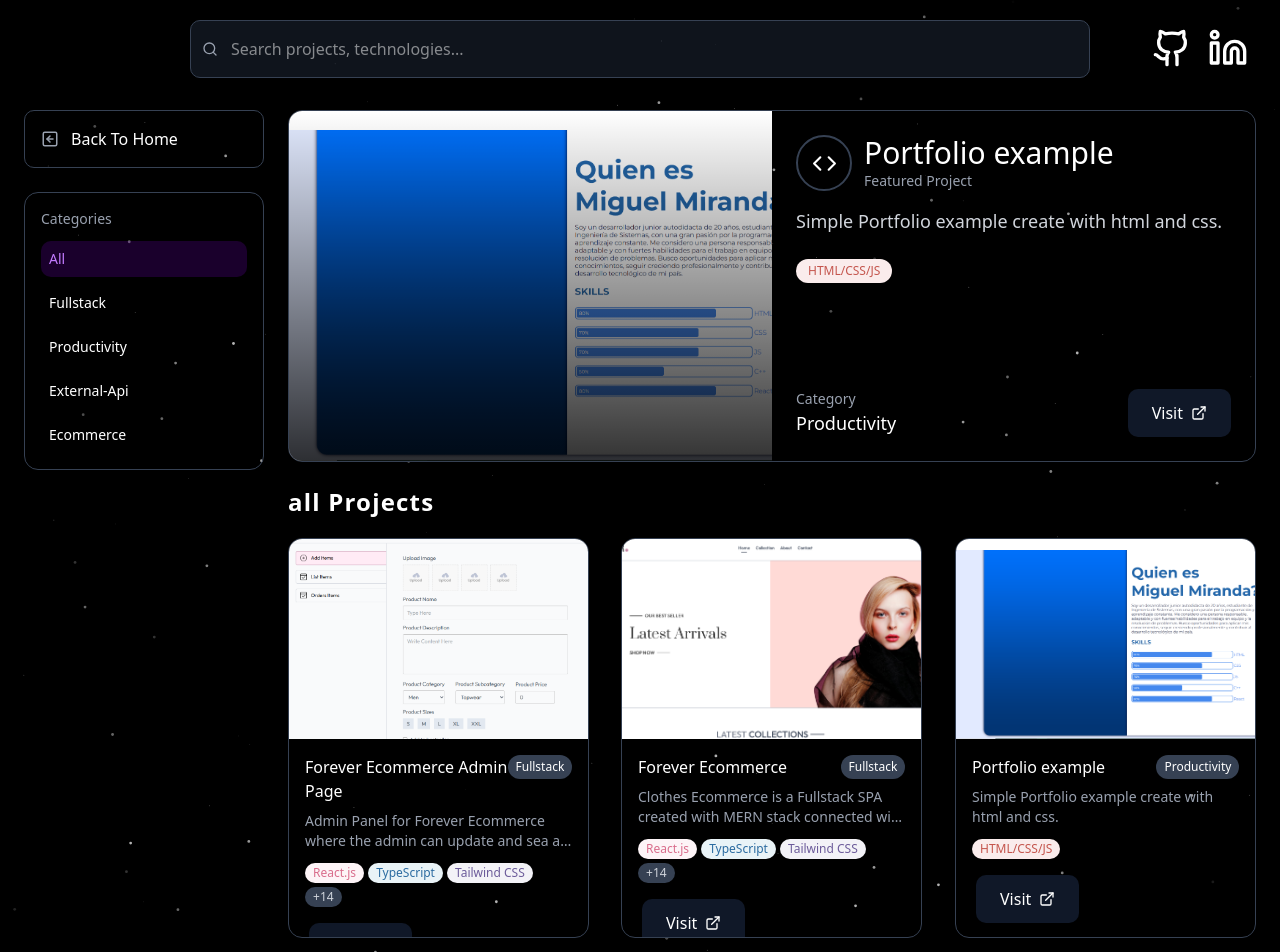
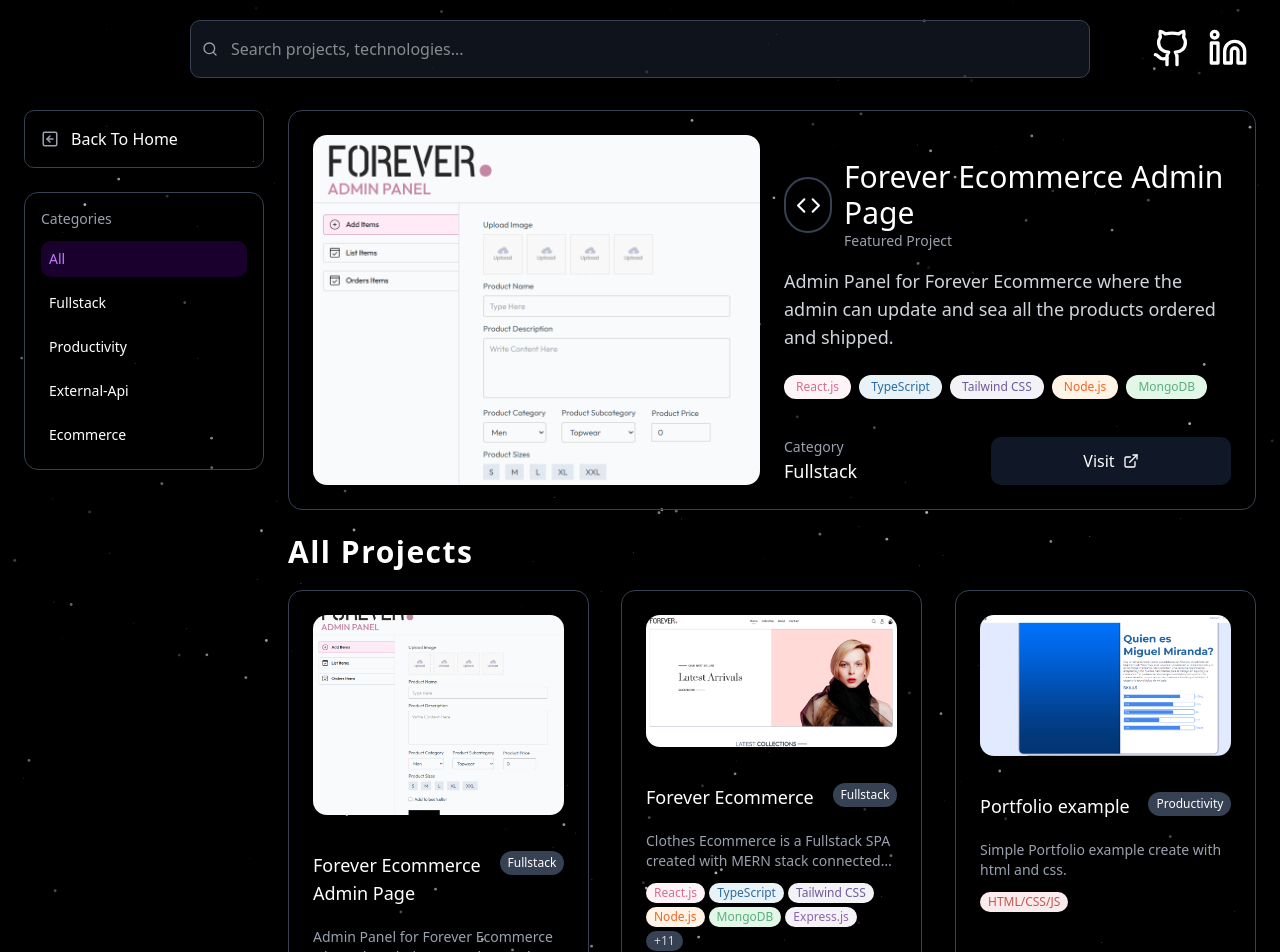
Before and after one commit to mirchez/miguel-portfolio, a Next.js app: page /proyects in a window 1280 px wide. Shown: the top 952 px of the page. Built offline with nearby package versions, Linux system fonts and the light colour scheme.

Commit message:
projects layout v4

```diff
--- a/app/(proyects)/proyects/allprojects/page.tsx
+++ /dev/null
@@ -1,5 +0,0 @@
-const page = () => {
-  return <div></div>;
-};
-
-export default page;
--- a/app/(proyects)/proyects/page.tsx
+++ b/app/(proyects)/proyects/page.tsx
@@ -2,7 +2,7 @@
 
 import { useState, useEffect } from "react";
 import Image from "next/image";
-import { motion } from "framer-motion";
+import { motion, AnimatePresence } from "framer-motion";
 import { projects } from "@/data/projects";
 import { Search, ExternalLink, SquareArrowLeft, Code } from "lucide-react";
 import { validateProjects } from "@/lib/utils";
@@ -68,21 +68,21 @@
     setFilteredProjects(result);
   }, [selectedCategory, searchQuery]);
 
-  // Set a random featured project every 30 seconds
+  // Set a random featured project every n seconds
   useEffect(() => {
     const interval = setInterval(() => {
       const randomIndex = Math.floor(Math.random() * validatedProjects.length);
       setFeaturedProject(validatedProjects[randomIndex]);
-    }, 5000);
+    }, 100000);
 
     return () => clearInterval(interval);
   }, []);
 
   return (
-    <div className="min-h-screen bg-black text-white overflow-x-hidden">
+    <div className="min-h-screen bg-black text-white overflow-x-hidden pb-15 sm:pb-2">
       <Particles
         className="absolute inset-0"
-        quantity={150}
+        quantity={250}
         ease={10}
         color="#ffffff"
         refresh
@@ -97,7 +97,7 @@
             <input
               type="text"
               placeholder="Search projects, technologies..."
-              className="w-full bg-gray-800/50 border border-gray-700 rounded-lg py-3 sm:py-4  pl-10 pr-4 focus:outline-none focus:ring-2 focus:ring-gray-600"
+              className=" w-full bg-gray-800/50 border border-gray-700 rounded-lg py-3 sm:py-4  pl-10 pr-4 focus:outline-none focus:ring-2 focus:ring-gray-600"
               value={searchQuery}
               onChange={(e) => setSearchQuery(e.target.value)}
             />
@@ -106,12 +106,11 @@
 
         <div className="grid grid-cols-1 lg:grid-cols-[240px_1fr] gap-6 p-6">
           {/* Categories for Mobile */}
-
           <div className="flex gap-2 lg:hidden items-center justify-center">
             <Link href="/">
               <div className="text-sm flex items-center gap-1 rounded-lg p-2 hover:bg-purple-500/20 cursor-pointer ">
                 <SquareArrowLeft size={18} className="text-gray-400" />
-                <span>Back To Home</span>
+                <span> Home</span>
               </div>
             </Link>
             <button
@@ -164,6 +163,7 @@
               </div>
             </Link>
 
+            {/* Categories */}
             <div className="border border-gray-700 rounded-xl p-4">
               <h3 className="text-sm font-medium text-gray-400 mb-3">
                 Categories
@@ -188,19 +188,25 @@
 
           {/* Main Content */}
           <div className="flex flex-col gap-6">
+            <AnimatePresence mode="wait">
               {/* Featured Project */}
+              {activeTab === "all" && (
                 <Tilt key="compact" rotationFactor={2} isRevese>
                   <motion.div
                     key={featuredProject.id}
                     initial={{ opacity: 0, y: 20 }}
                     animate={{ opacity: 1, y: 0 }}
-                exit={{ opacity: 0, y: 20 }}
-                transition={{ duration: 0.3 }}
-                className="border border-gray-700 rounded-xl overflow-hidden "
+                    exit={{ opacity: 0, y: -20 }}
+                    className="p-3 md:p-6 border border-gray-700 rounded-xl overflow-hidden"
                   >
-                <div className="grid grid-cols-1 md:grid-cols-2">
-                  <div className="relative aspect-video md:aspect-auto h-[300px] sm:h-[350px]">
-                    <div className="absolute inset-0 bg-gradient-to-t from-black/80 to-transparent z-10 " />
+                    <div className="grid grid-cols-1 md:grid-cols-2 sm:gap-6">
+                      <a
+                        href={featuredProject.link}
+                        target="_blank"
+                        rel="noopener noreferrer"
+                      >
+                        <div className="relative aspect-video md:aspect-auto">
+                          <div />
                           <Image
                             src={
                               featuredProject?.image ||
@@ -209,11 +215,12 @@
                             alt={featuredProject?.title || "Featured Project"}
                             width={600}
                             height={400}
-                      className="object-cover h-full w-full object-top"
+                            className="object-cover h-[300px] sm:h-[350px] w-full object-top rounded-xl relative aspect-video md:aspect-auto"
                           />
                         </div>
+                      </a>
 
-                  <div className="p-6 flex flex-col justify-between">
+                      <div className="pt-6 px-0 flex flex-col justify-between">
                         <div>
                           <div className="flex items-center gap-3 mb-4 ">
                             <div className="w-10 h-10 md:w-14 md:h-14 rounded-full border-2 border-gray-700 flex items-center justify-center hover:bg-purple-500/20 transition-all duration-200 cursor-pointer">
@@ -241,7 +248,8 @@
                                   key={`${featuredProject.id}-${tech.id}`}
                                   className="text-xs px-3 py-1 rounded-full"
                                   style={{
-                                backgroundColor: tech.color?.bg || "#2d2d3a",
+                                    backgroundColor:
+                                      tech.color?.bg || "#2d2d3a",
                                     color: tech.color?.text || "#a8a8b3",
                                   }}
                                 >
@@ -253,7 +261,9 @@
 
                         <div className="flex justify-between items-center">
                           <div>
-                        <div className="text-sm text-gray-400">Category</div>
+                            <div className="text-sm text-gray-400">
+                              Category
+                            </div>
                             <div className="text-sm md:text-lg font-medium capitalize">
                               {featuredProject?.category}
                             </div>
@@ -263,7 +273,7 @@
                             href={featuredProject.link}
                             target="_blank"
                             rel="noopener noreferrer"
-                        className="px-4 py-3 sm:px-6 bg-gray-900 text-white rounded-lg hover:bg-purple-500/20 font-medium"
+                            className="px-4 py-3 sm:px-6 bg-gray-900 text-white rounded-lg hover:bg-purple-500/20 font-medium xl:w-60"
                           >
                             <button className="flex items-center gap-2 font-medium text-ellipsis w-full justify-center ">
                               Visit
@@ -275,11 +285,20 @@
                     </div>
                   </motion.div>
                 </Tilt>
+              )}
 
               {/* Projects Grid */}
-            <div>
-              <h2 className="text-xl md:text-2xl font-bold tracking-wider ">
-                {activeTab} Projects
+              <motion.div
+                key={activeTab}
+                initial={{ opacity: 0 }}
+                animate={{ opacity: 1 }}
+                exit={{ opacity: 0 }}
+                transition={{ duration: 0.3 }}
+              >
+                <h2 className="text-2xl md:text-3xl font-bold tracking-wider mb-5 capitalize">
+                  {activeTab === "all"
+                    ? "All Projects"
+                    : `${activeTab} Projects`}
                 </h2>
                 {/* Projects Grid */}
                 <div className="grid grid-cols-1 md:grid-cols-2 lg:grid-cols-2 xl:grid-cols-3 gap-4 md:gap-8 md:mt-5">
@@ -297,9 +316,10 @@
                           animate={{ opacity: 1, y: 0 }}
                           exit={{ opacity: 0, y: 20 }}
                           transition={{ duration: 0.3 }}
-                        className="border border-gray-700 rounded-xl overflow-hidden h-[400px]"
+                          className="p-3 md:p-6 border border-gray-700 rounded-xl overflow-hidden h-[500px]"
                         >
-                        <div className="relative  h-[200px]">
+                          <div className="flex flex-col gap-3 h-full">
+                            <div className="relative h-[200px]">
                               <Image
                                 src={
                                   project.image ||
@@ -308,12 +328,15 @@
                                 alt={project.title || "Project"}
                                 width={400}
                                 height={300}
-                            className="w-full h-full object-cover transition-transform duration-300 "
+                                className="w-full h-full object-cover transition-transform duration-300 rounded-xl "
                               />
                             </div>
-                        <div className="p-4">
+                            <div className="pt-6 px-0 flex flex-col justify-between h-full">
+                              <div>
                                 <div className="flex justify-between items-start mb-2">
-                            <h3 className="font-medium">{project.title}</h3>
+                                  <h3 className="font-medium text-lg mb-3">
+                                    {project.title}
+                                  </h3>
                                   <span className="text-xs px-2 py-1 bg-gray-700 rounded-full capitalize">
                                     {project.category}
                                   </span>
@@ -322,14 +345,16 @@
                                 <p className="text-sm text-gray-400 mb-3 line-clamp-2">
                                   {project.description}
                                 </p>
-
-                          <div className="flex flex-wrap gap-1">
-                            {project.technologies?.slice(0, 3).map((tech) => (
+                                <div className="flex flex-wrap gap-1 mt-2">
+                                  {project.technologies
+                                    ?.slice(0, 6)
+                                    .map((tech) => (
                                       <span
                                         key={`${project.id}-${tech.id}`}
                                         className="text-xs px-2 py-0.5 rounded-full"
                                         style={{
-                                  backgroundColor: tech.color?.bg || "#2d2d3a",
+                                          backgroundColor:
+                                            tech.color?.bg || "#2d2d3a",
                                           color: tech.color?.text || "#a8a8b3",
                                         }}
                                       >
@@ -337,25 +362,29 @@
                                       </span>
                                     ))}
 
-                            {(project.technologies?.length || 0) > 3 && (
+                                  {project.technologies &&
+                                    project.technologies.length > 6 && (
                                       <span className="text-xs px-2 py-0.5 rounded-full bg-gray-700 text-gray-300">
-                                +{(project.technologies?.length || 0) - 3}
+                                        +{project.technologies.length - 6}
                                       </span>
                                     )}
                                 </div>
                               </div>
-                        <div className="flex items-center justify-center mx-5">
+
+                              <div className="flex justify-end mt-auto">
                                 <a
                                   href={project.link}
                                   target="_blank"
                                   rel="noopener noreferrer"
-                            className="w-full"
+                                  className="w-full sm:w-fit"
                                 >
-                            <button className="flex items-center gap-2 sm:px-6 py-3 bg-gray-900 text-white rounded-lg hover:bg-purple-500/20  transition-all duration-200 font-medium  text-ellipsis w-full justify-center sm:w-fit ">
+                                  <button className="flex items-center gap-2 sm:px-6 py-3 bg-gray-900 text-white rounded-lg hover:bg-purple-500/20 font-medium justify-center w-full sm:w-fit">
                                     Visit
                                     <ExternalLink size={16} />
                                   </button>
                                 </a>
+                              </div>
+                            </div>
                           </div>
                         </motion.div>
                       </Tilt>
@@ -369,7 +398,8 @@
                     </button>
                   </div>
                 )}
-            </div>
+              </motion.div>
+            </AnimatePresence>
           </div>
         </div>
       </div>
--- a/package.json
+++ b/package.json
@@ -9,6 +9,8 @@
     "lint": "next lint"
   },
   "dependencies": {
+    "@types/animejs": "^3.1.13",
+    "animejs": "^4.0.2",
     "class-variance-authority": "^0.7.1",
     "clsx": "^2.1.1",
     "framer-motion": "^12.7.5",
```
Also changed, not shown: app/components/Contact.tsx (+12 -5 lines), app/components/HomePage.tsx (+7 -2 lines), app/components/ui/headerIcons.tsx (+12 -9 lines), 1 other file (tests, documents, lock files or other folders). Lines whose indentation alone changed are shown as unchanged.
